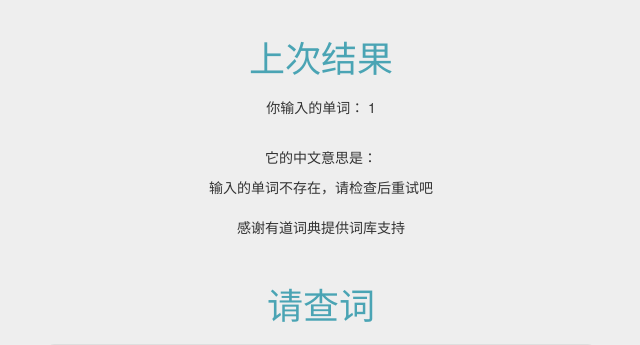
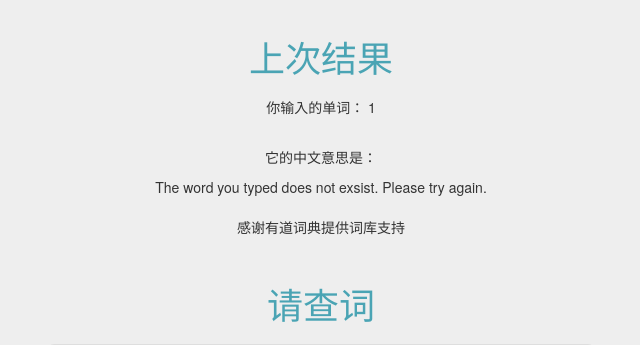
Before and after one commit to Leo6Leo/newhack, a PHP site: page /backup.php?wordname=1 in a window 1280 px wide. Shown: the top 345 px of the page, without its empty margins (319-959 px from the left). Run offline with PHP 8.4, Linux system fonts and the light colour scheme; data that the repository does not hold is empty.

Commit message:
Update backup.php

```diff
--- a/backup.php
+++ b/backup.php
@@ -43,10 +43,10 @@ $query = "//*[@id='phrsListTab']/div/ul/li";
 $entries = $xpath->query($query);
 $haha = $entries->item(0)->textContent;
 if($haha == ""){
-	$haha = "输入的单词不存在，请检查后重试吧";
+	$haha = "The word you typed does not exsist. Please try again.";
 	}
 	if($wordname == ""){
-	$haha = "输入的单词为空";
+	$haha = "You have an empty entry.";
 	}
 
 	?>
```
